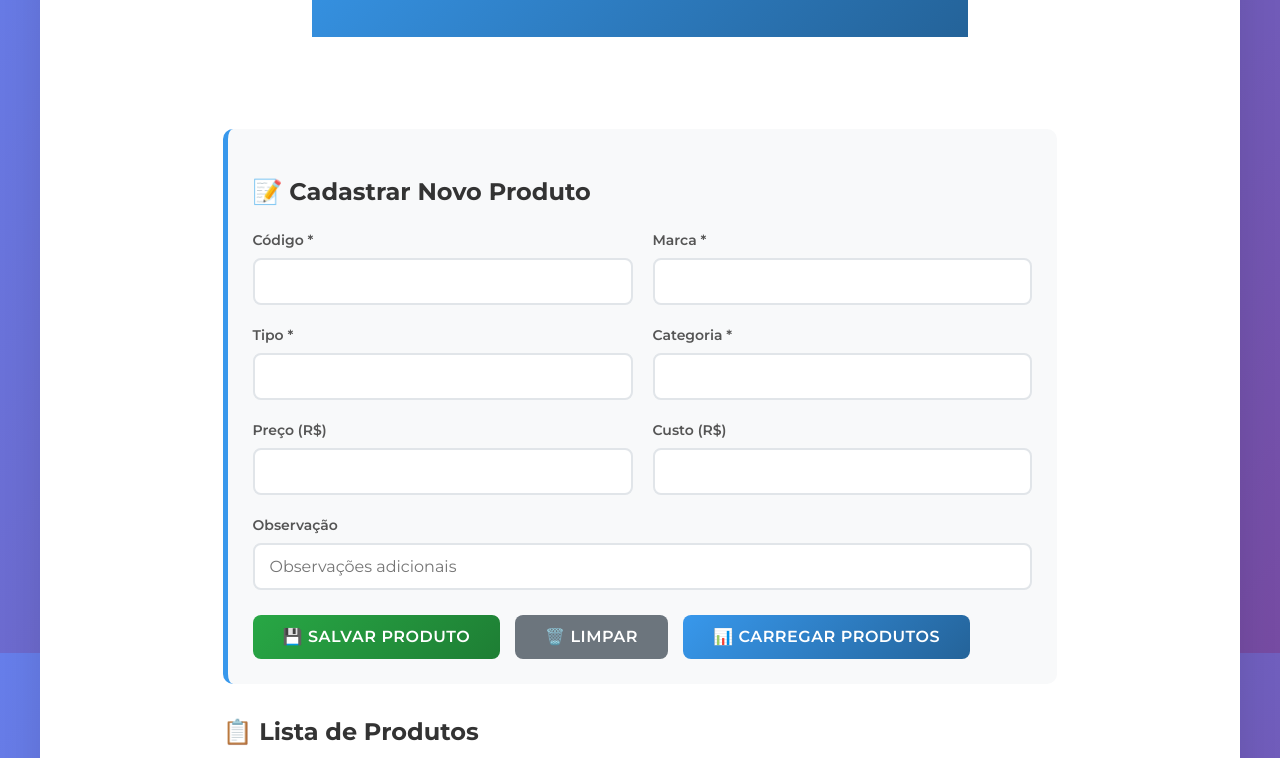
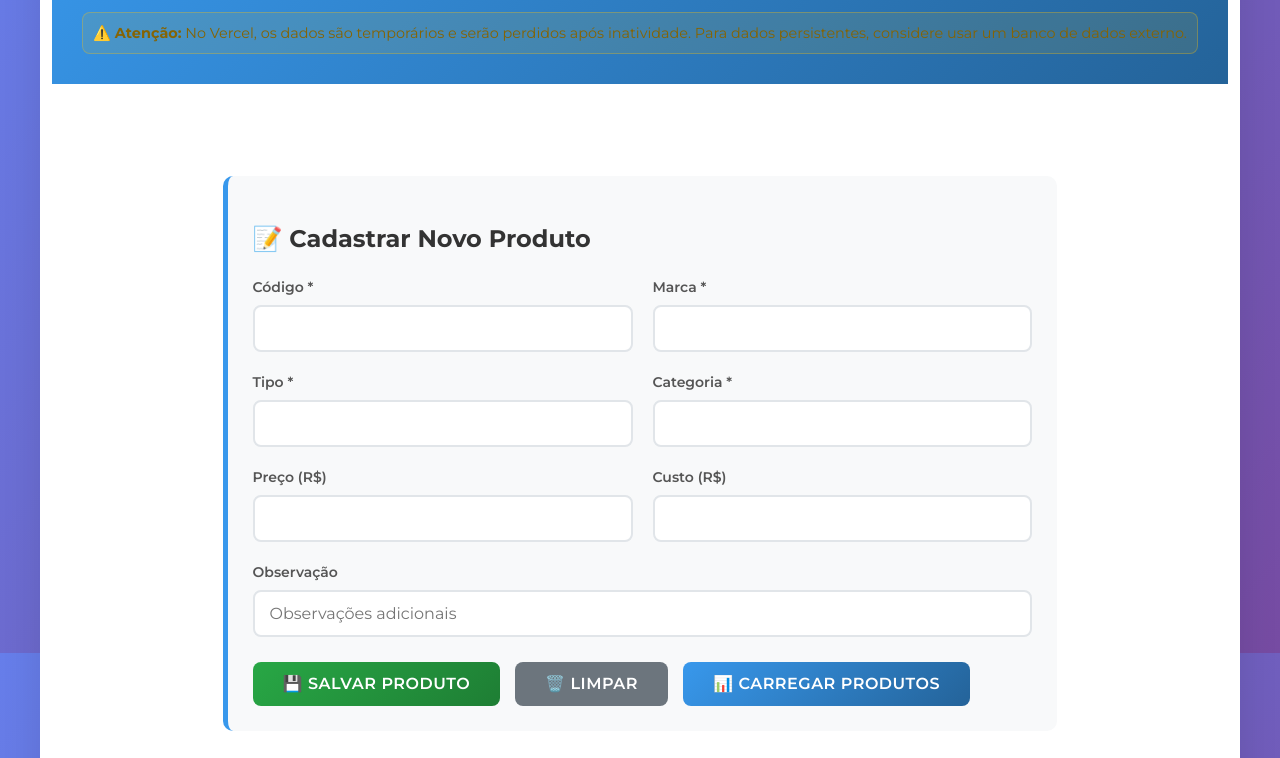
Before and after one commit to Vulgo-Drip-Duke7/pythonimpresionador, a website: page templates/produtos.html in a window 1280 px wide. Shown: the part 147-905 px from the top of the page. Drawn offline with Linux system fonts and the light colour scheme; files that its build step writes are made by us from their sources.

Commit message:
Fix: Usar banco em memória no Vercel para resolver erro readonly database

```diff
--- a/templates/produtos.html
+++ b/templates/produtos.html
@@ -48,6 +48,16 @@
         .header p {
             opacity: 0.9;
             font-size: 1.1rem;
+        }
+
+        .header .warning {
+            background: rgba(255, 193, 7, 0.1);
+            border: 1px solid rgba(255, 193, 7, 0.3);
+            border-radius: 8px;
+            padding: 10px;
+            margin-top: 15px;
+            font-size: 0.9rem;
+            color: #856404;
         }
 
         .main-content {
@@ -294,6 +304,9 @@
         <div class="header">
             <h1>🛍️ Sistema Python PowerUp</h1>
             <p>Gerenciamento de Produtos</p>
+            <div class="warning">
+                ⚠️ <strong>Atenção:</strong> No Vercel, os dados são temporários e serão perdidos após inatividade. Para dados persistentes, considere usar um banco de dados externo.
+            </div>
         </div>
 
         <div class="main-content">
```
Also changed, not shown: 1 other file.
